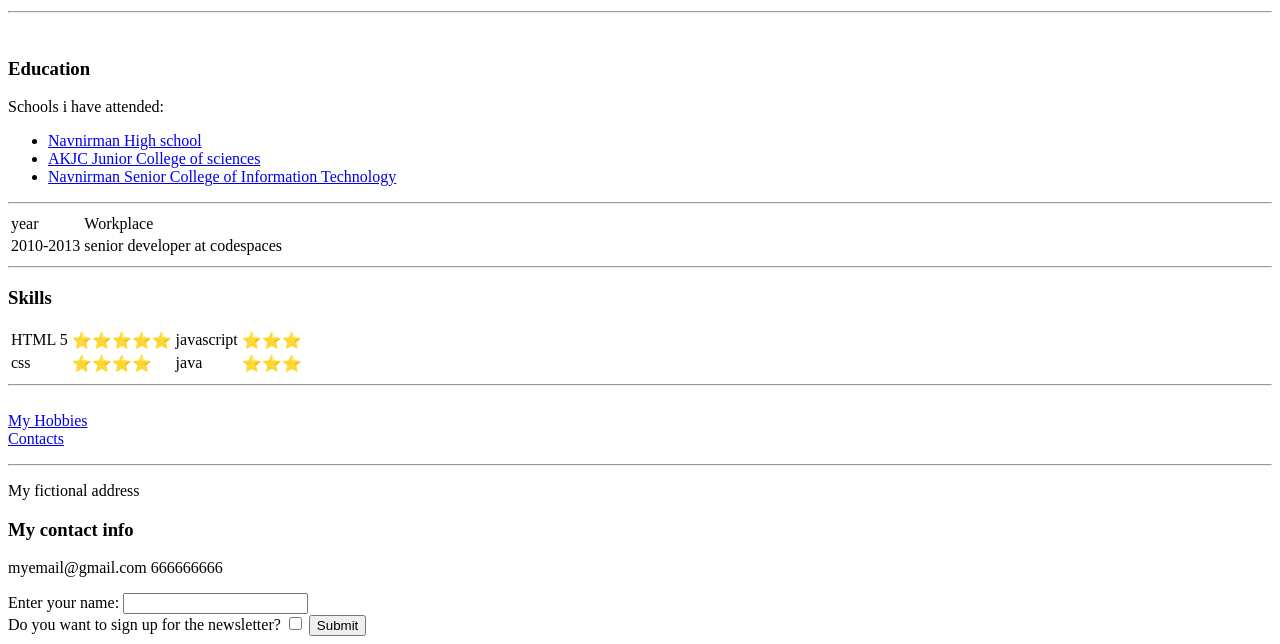
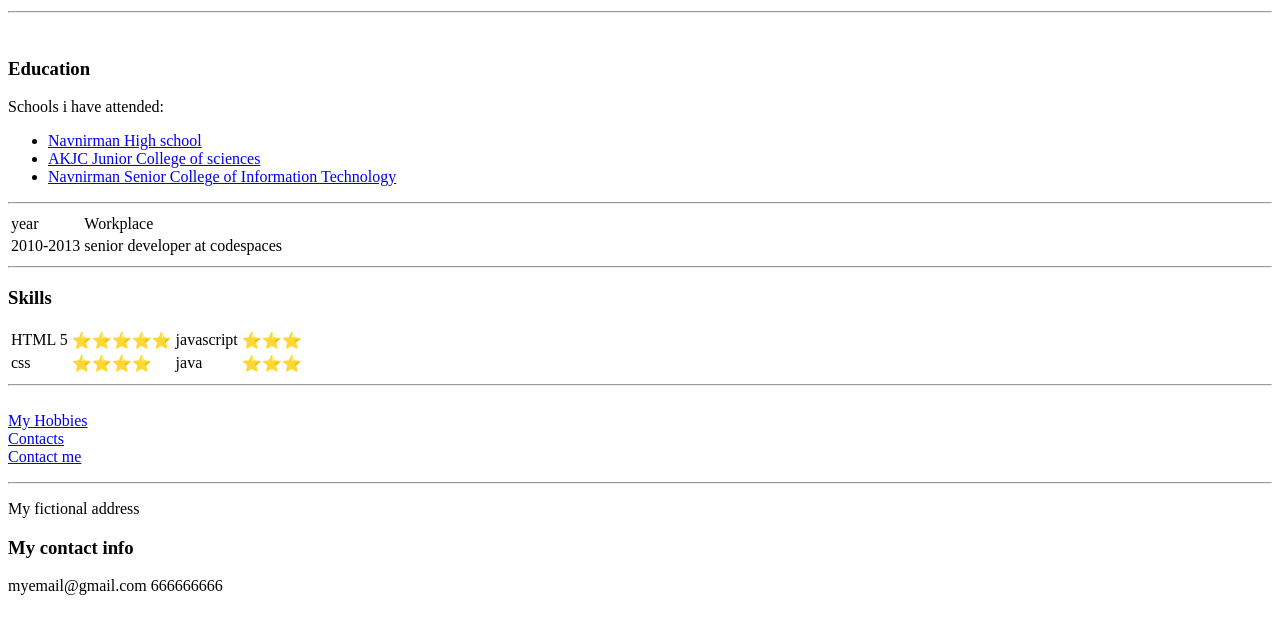
Before and after one commit to Aiel-Llarzen/cv, a plain HTML site: page Html personal site/index.html in a window 1280 px wide. Shown: the part 351-995 px from the top of the page. After the commit the page ends 962 px from the top, so only its background shows below. Drawn offline with Linux system fonts and the light colour scheme.

Commit message:
Updates index.html

```diff
--- a/Html personal site/index.html
+++ b/Html personal site/index.html
@@ -103,6 +103,8 @@
     <a href="My Hobbies.html">My Hobbies</a>
     <br>
     <a href="My contact details.html">Contacts</a>
+    <br>
+    <a href="inputs.html">Contact me</a>
     </p>
     <hr>
     <p>
@@ -113,17 +115,6 @@
       myemail@gmail.com
       666666666
     </p>
-    <form class="" action="index.html" method="post">
-      <label> Enter your name:</label>
-      <input type="text"><br />
-      <label>Do you want to sign up for the newsletter?</label>
-      <input type="checkbox"  />
-      <input type="submit" />
-    </form>
-
-
-
-
   </body>
 
 </html>
```
